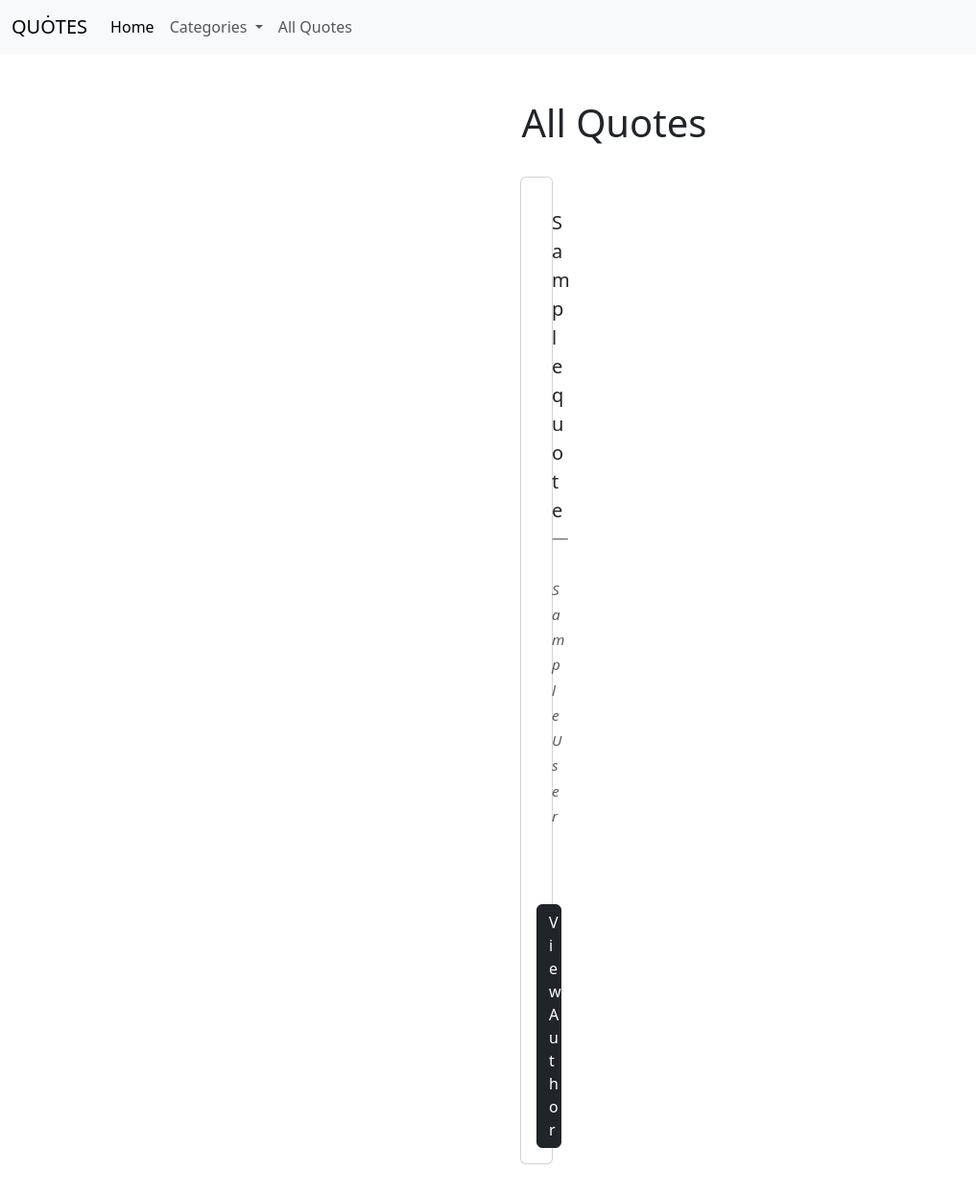
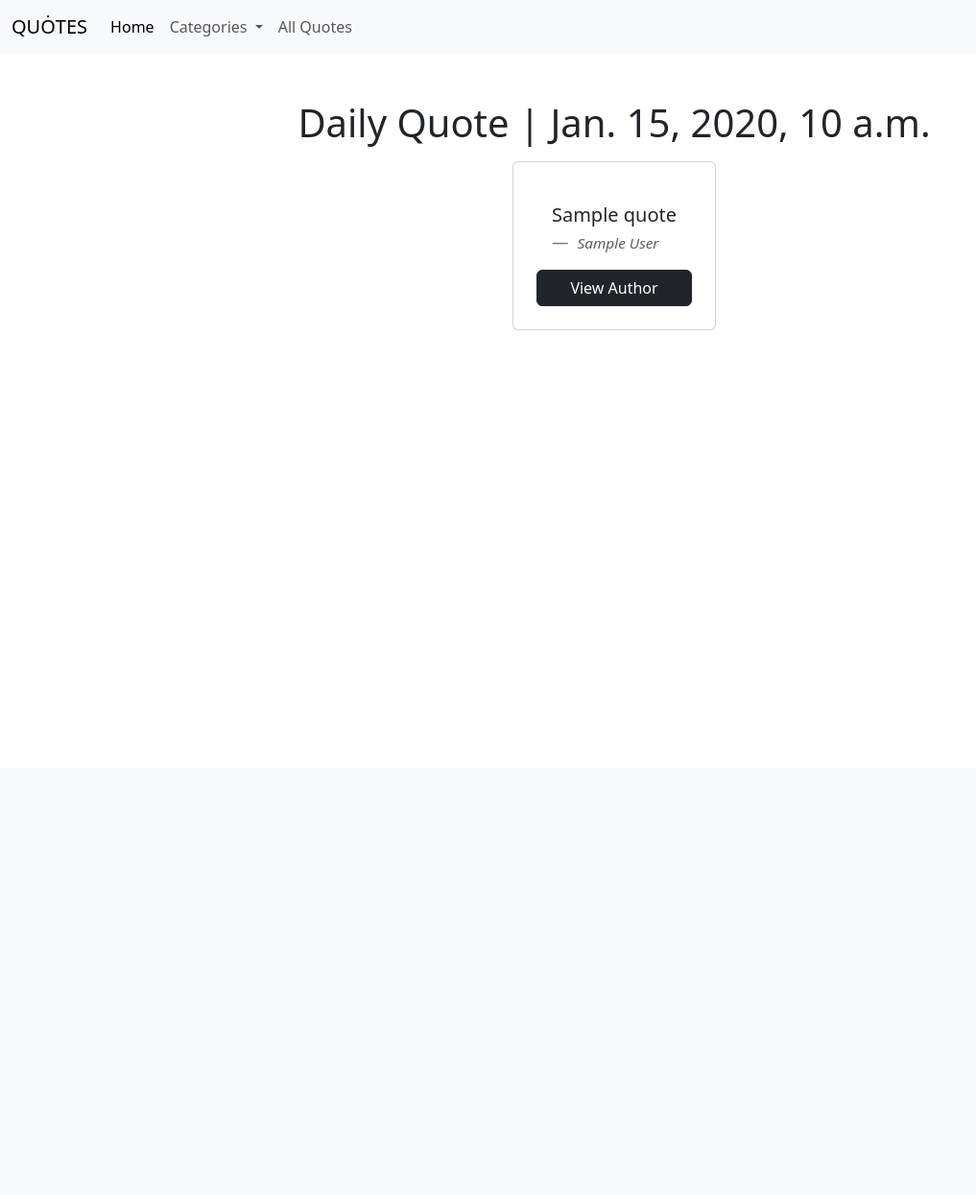
Before and after one commit to nataliepcodes/motivational-quotes-app, a Django app: template quotes_project/notable_quotes/templates/notable_quotes/home.html in a window 1280 px wide. Shown: the whole page at 96% size, without its empty margins (0-1017 px from the left). After the commit the page ends 344 px from the top, so only its background shows below. Run offline with Django 3.2, Linux system fonts and the light colour scheme; the template is opened without the code that fills it: most values are stand-ins (such as "Sample title", 1, 10 or a date in 2020).

Commit message:
Added daily quote card

```diff
--- a/quotes_project/notable_quotes/templates/notable_quotes/home.html
+++ b/quotes_project/notable_quotes/templates/notable_quotes/home.html
@@ -4,31 +4,17 @@
 
 {% block content %}
     <div class="container d-flex flex-column align-items-center mt-5">
-
-        <h1 class="mb-3">All Quotes</h1>
-
-        <div class="row g-4 mb-5">
-
-        {% for quote in quotes %}
-            <div class="col-sm-6 col-md-4 col-lg-3">
-                <div class="card p-3 mt-3 mb-5 h-100">
+        <h1 class="mb-3">Daily Quote | {{ today }}</h1>
+        <div class="card p-4">
             <blockquote class="blockquote mb-0 card-body">
-                    <p>{{ quote.quote }}</p>
+                <p>{{ daily_quote.quote }}</p>
                 <footer class="blockquote-footer">
                     <small class="text-muted">
-                        <cite title="Author">{{ quote.author }}</cite>
+                        <cite title="Author">{{ daily_quote.author }}</cite>
                     </small>
                 </footer>
             </blockquote>
-                    <a href="{% url 'author_detail' quote.author.id %}" class="btn btn-dark">View Author</a>
+            <a href="{% url 'author_detail' daily_quote.author.id %}" class="btn btn-dark">View Author</a>
         </div>
     </div>
-        {% empty %}
-            <p>No quotes available.</p>
-        {% endfor %}
-
-        </div>
-
-    </div>
-
 {% endblock%}
```
Lines whose indentation alone changed are shown as unchanged.
